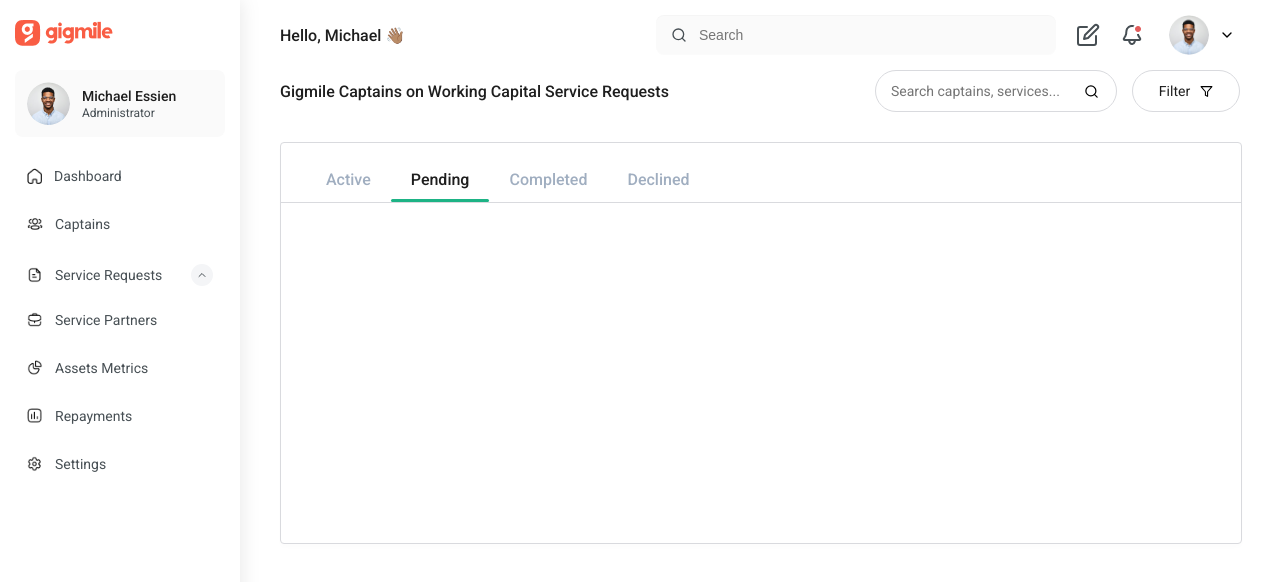
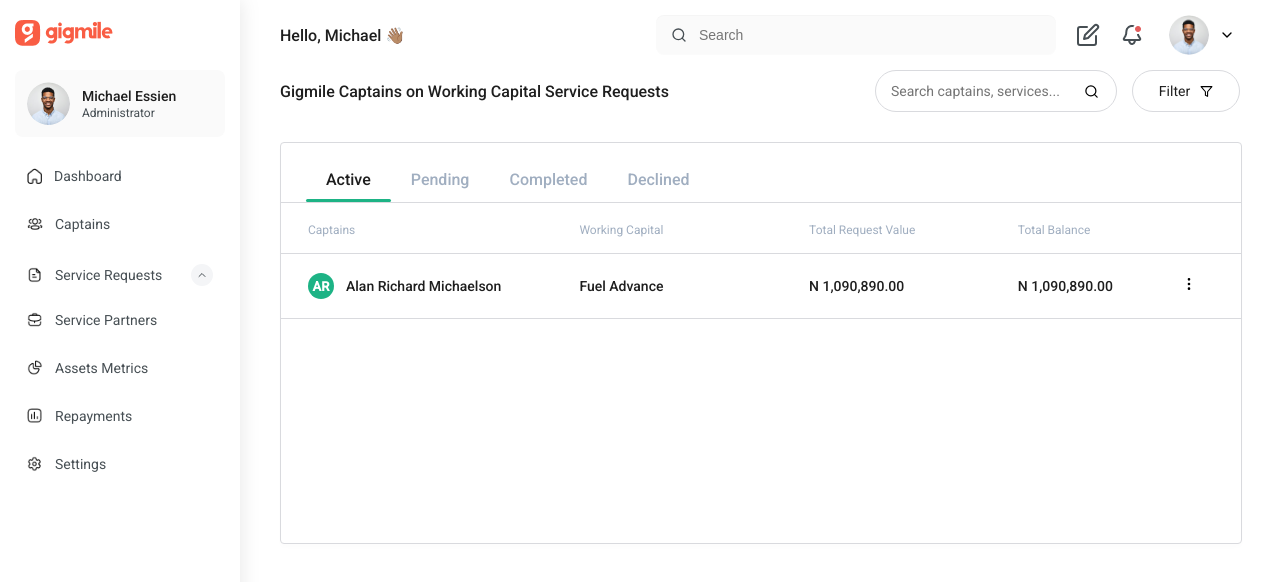
Before and after one commit to Ahumareze/gigmile, a React (Create React App) app: page / in a window 1280 px wide. Shown: the top 582 px of the page. Built offline with nearby package versions, Linux system fonts and the light colour scheme.

Commit message:
added Table item

```diff
--- a/src/components/captainsTable/CaptainsTable.jsx
+++ b/src/components/captainsTable/CaptainsTable.jsx
@@ -6,7 +6,10 @@
 //icons
 import { FiSearch, FiFilter } from 'react-icons/fi';
 
-const TableItem = ({name, selected}) => {
+//component
+import TableItem from './TableItem';
+
+const TableHeaderItem = ({name, selected}) => {
     let item = (
         <div className={classes.headerItem}>
             <div className={classes.mainHeaderItem}>
@@ -52,11 +55,18 @@
 
             <div className={classes.table}>
                 <div className={classes.tableHeader}>
-                    <TableItem name={'Active'} />
-                    <TableItem name={'Pending'} selected={'Pending'} />
-                    <TableItem name={'Completed'} />
-                    <TableItem name={'Declined'} />
+                    <TableHeaderItem name={'Active'} selected={'Active'} />
+                    <TableHeaderItem name={'Pending'} />
+                    <TableHeaderItem name={'Completed'} />
+                    <TableHeaderItem name={'Declined'} />
                 </div>
+                <div className={classes.tableTitle}>
+                    <p>Captains</p>
+                    <p>Working Capital</p>
+                    <p>Total Request Value</p>
+                    <p>Total Balance</p>
+                </div>
+                <TableItem />
             </div>
         </div>
     );
--- /dev/null
+++ b/src/components/captainsTable/TableItem.jsx
@@ -0,0 +1,26 @@
+import React from 'react';
+
+//styles
+import classes from './captainsTable.module.css';
+
+//icons
+import {FiMoreVertical} from 'react-icons/fi';
+
+function TableItem(props) {
+    return (
+        <div className={classes.TableItem}>
+            <div className={classes.TableItemUser}>
+                <div className={classes.profile}>AR</div>
+                <p>Alan Richard Michaelson</p>
+            </div>
+            <p className={classes.TableItemAmount}>Fuel Advance</p>
+            <p className={classes.TableItemAmount}>N 1,090,890.00</p>
+            <p className={classes.TableItemAmount}>N 1,090,890.00</p>
+            <div className={classes.dotsContainer}>
+                <FiMoreVertical />
+            </div>
+        </div>
+    );
+}
+
+export default TableItem;
--- a/src/components/captainsTable/captainsTable.module.css
+++ b/src/components/captainsTable/captainsTable.module.css
@@ -137,3 +137,66 @@
 .activeText{
     color: #1E1E1E;
 }
+.tableTitle{
+    height: 50px;
+    width: 100%;
+    padding-top: 20px;
+    padding-right: 27px;
+    padding-left: 27px;
+    box-sizing: border-box;
+    display: grid;
+    grid-template-columns: 1.3fr 1.1fr 1fr 0.7fr 50px;
+}
+.tableTitle p{
+    margin: 0;
+    font-family: 'Roboto', sans-serif;
+    font-weight: 400;
+    font-size: 12px;
+    color: #A0AEC0;
+}
+.TableItem{
+    height: 66px;
+    width: 100%;
+    border-top: 1px solid #D9DADE;
+    border-bottom: 1px solid #D9DADE;
+    padding: 0 27px;
+    box-sizing: border-box;
+    display: grid;
+    grid-template-columns: 1.3fr 1.1fr 1fr 0.7fr 50px;
+    align-items: center;
+}
+.TableItemUser{
+    width: 100%;
+    height: fit-content;
+    display: flex;
+    flex-direction: row;
+    gap: 12px;
+    align-items: center;
+}
+.profile{
+    height: 26px;
+    width: 26px;
+    border-radius: 13px;
+    background-color: #1DB385;
+    color: #fff;
+    font-family: 'Roboto', sans-serif;
+    font-weight: 600;
+    font-size: 13px;
+    display: grid;
+    align-items: center;
+    justify-content: center;
+}
+.TableItemUser p, .TableItemAmount{
+    margin: 0;
+    font-family: 'Roboto', sans-serif;
+    font-weight: 500;
+    font-size: 14px;
+    color: #1E1E1E;
+}
+.dotsContainer{
+    height: fit-content;
+    width: 100%;
+    font-size: 16px;
+    text-align: center;
+    cursor: pointer;
+}
```
